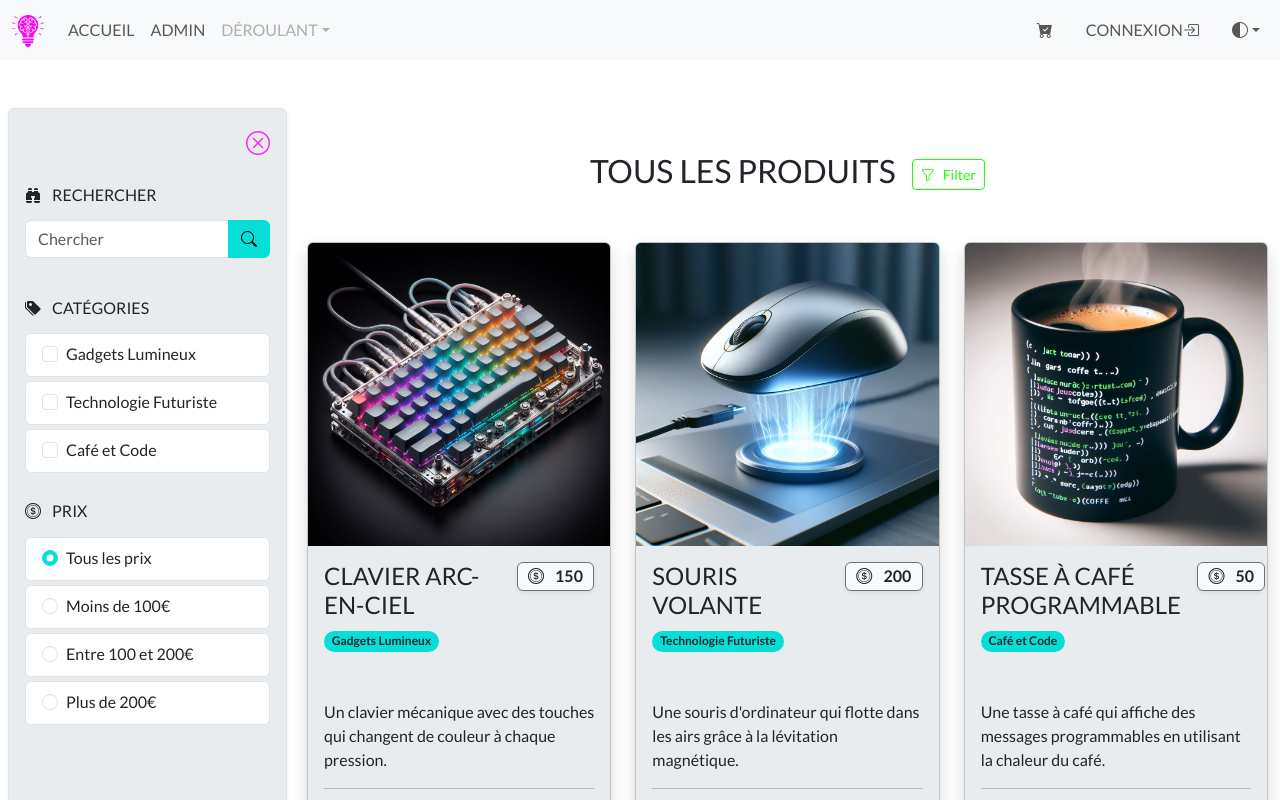
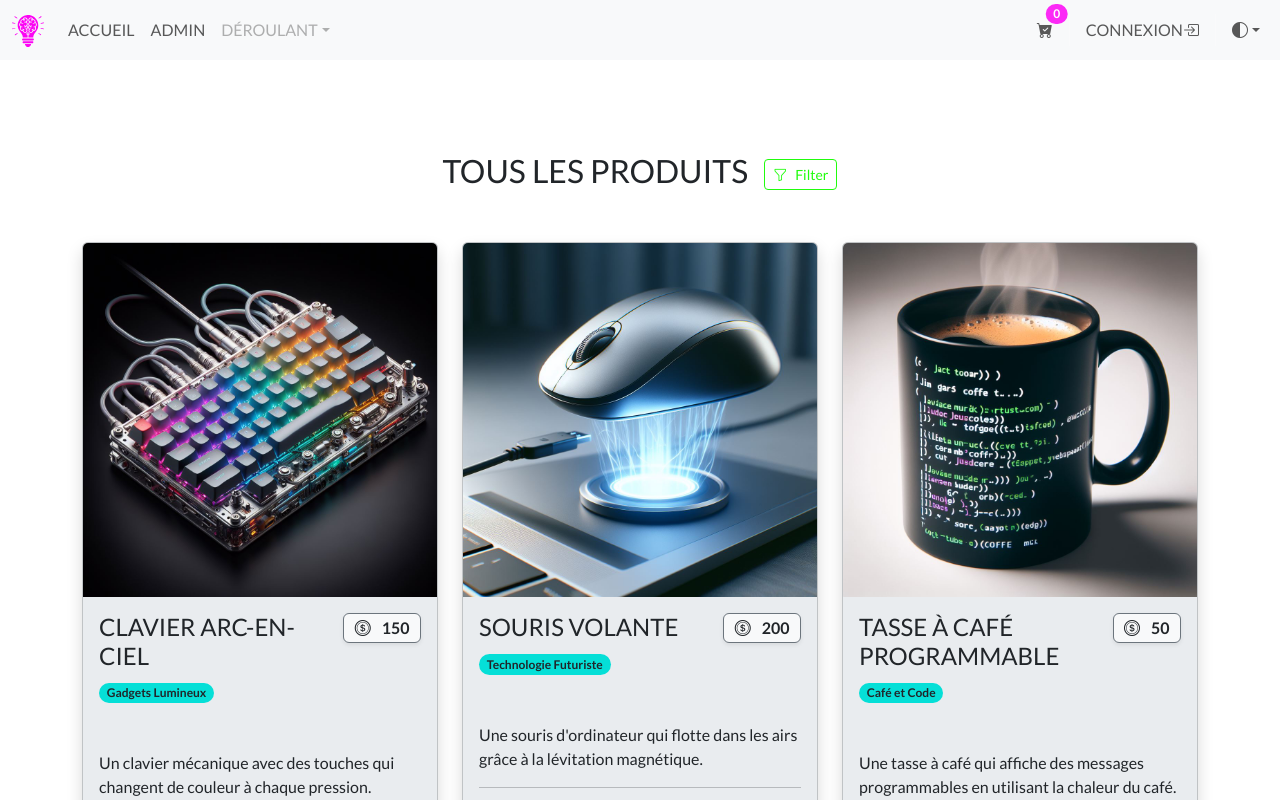
Before and after one commit to QuentinGra/Dev-Shop, a Vue app: page / in a window 1280 px wide. Shown: the top 800 px of the page. Built offline with nearby package versions, Linux system fonts and the light colour scheme.

Commit message:
feat(shop): add event for filter and basket counter

```diff
--- a/src/App.vue
+++ b/src/App.vue
@@ -2,20 +2,19 @@
 import TheHeader from '@/components/TheHeader.vue'
 import TheHome from '@/components/TheHome.vue'
 import TheFooter from '@/components/TheFooter.vue'
+import type { productsInterface } from './interfaces/product.interface'
+import { ref, type Ref } from 'vue'
 
-const userPrefersDark =
-  window.matchMedia && window.matchMedia('(prefers-color-scheme: dark)').matches
+let productForBasket: Ref<productsInterface | null> = ref(null)
 
-if (userPrefersDark) {
-  document.documentElement.dataset.bsTheme = 'dark'
-} else {
-  document.documentElement.dataset.bsTheme = 'light'
+const moveProductToBasket = (product: productsInterface): void => {
+  productForBasket.value = product
 }
 </script>
 
 <template>
-  <TheHeader />
-  <TheHome />
+  <TheHeader :data-product="productForBasket" />
+  <TheHome @event-add-product-to-basket="moveProductToBasket" />
   <TheFooter />
 </template>
 
--- a/src/components/TheHeader.vue
+++ b/src/components/TheHeader.vue
@@ -1,5 +1,17 @@
 <script setup lang="ts">
 import ThemeDropdown from '@/components/header/ThemeDropdown.vue'
+import type { productsInterface } from '@/interfaces/product.interface'
+import { ref, watchEffect, type Ref } from 'vue'
+
+const props = defineProps<{
+  dataProduct: productsInterface | null
+}>()
+
+const basket: Ref<productsInterface[]> = ref([])
+
+watchEffect(() => {
+  if (props.dataProduct) basket.value.push(props.dataProduct)
+})
 </script>
 
 <template>
@@ -30,7 +42,8 @@ import ThemeDropdown from '@/components/header/ThemeDropdown.vue'
               <i class="bi bi-cart-check-fill"></i>
               <small
                 class="position-absolute top-0 translate-middle-x m-1 gd-basket-counter badge rounded-pill bg-info"
-              ></small>
+                >{{ basket.length }}</small
+              >
             </a>
           </li>
           <li class="nav-item py-2 py-lg-1 col-12 col-lg-auto">
--- a/src/components/TheHome.vue
+++ b/src/components/TheHome.vue
@@ -1,14 +1,36 @@
 <script setup lang="ts">
 import ProductList from '@/components/shop/ProductList.vue'
 import ProductFilters from '@/components/shop/ProductFilters.vue'
+import { ref, type Ref } from 'vue'
+import type { productsInterface } from '@/interfaces/product.interface'
+
+const isShow: Ref<boolean> = ref(false)
+
+const toggleFilter = (toggleFilter: boolean): void => {
+  isShow.value = toggleFilter
+}
+
+const emit = defineEmits<{
+  eventAddProductToBasket: [productsInterface]
+}>()
+
+const moveProductToBasket = (product: productsInterface): void => {
+  emit('eventAddProductToBasket', product)
+}
 </script>
 
 <template>
   <main>
     <div class="d-md-flex">
-      <ProductFilters />
+      <div v-if="isShow">
+        <ProductFilters :visibility="isShow" @event-toggle-filter="toggleFilter" />
+      </div>
       <div class="flex-fill">
-        <ProductList />
+        <ProductList
+          :visibility="isShow"
+          @event-toggle-filter="toggleFilter"
+          @event-add-product-to-basket="moveProductToBasket"
+        />
       </div>
     </div>
   </main>
--- a/src/components/header/ThemeDropdown.vue
+++ b/src/components/header/ThemeDropdown.vue
@@ -1,5 +1,14 @@
 <script setup lang="ts">
 import { reactive } from 'vue'
+
+const userPrefersDark =
+  window.matchMedia && window.matchMedia('(prefers-color-scheme: dark)').matches
+
+if (userPrefersDark) {
+  document.documentElement.dataset.bsTheme = 'dark'
+} else {
+  document.documentElement.dataset.bsTheme = 'light'
+}
 
 const setTheme = (icon: string): void => {
   if (icon == 'bi-sun-fill') {
--- a/src/components/shop/ProductCard.vue
+++ b/src/components/shop/ProductCard.vue
@@ -1,9 +1,17 @@
 <script setup lang="ts">
-import { type products } from '@/interfaces/product.interface'
+import { type productsInterface } from '@/interfaces/product.interface'
 
 defineProps<{
-  dataProduct: products
+  dataProduct: productsInterface
 }>()
+
+const emit = defineEmits<{
+  eventAddProductToBasket: [productsInterface]
+}>()
+
+const addProduct = (product: productsInterface): void => {
+  emit('eventAddProductToBasket', product)
+}
 </script>
 
 <template>
@@ -28,7 +36,7 @@ defineProps<{
         <p class="card-text mt-5">{{ dataProduct.description }}</p>
         <hr />
         <div class="text-center">
-          <a href="" class="btn btn-info text-uppercase">
+          <a @click="addProduct(dataProduct)" class="btn btn-info text-uppercase">
             <i class="me-2 fs-6 bi bi-bag-heart-fill"></i>
             Ajouter au panier
           </a>
--- a/src/components/shop/ProductFilters.vue
+++ b/src/components/shop/ProductFilters.vue
@@ -6,18 +6,27 @@ const state = reactive({
   filters: INITIALS_FILTERS
 })
 
-// const test = (e: Event) => {
-//   console.log((e.target! as HTMLInputElement).value)
-// }
+defineProps<{
+  visibility: boolean
+}>()
+
+const emit = defineEmits<{
+  eventToggleFilter: [boolean]
+}>()
+
+const toggleFilter = (): void => {
+  emit('eventToggleFilter', false)
+}
 </script>
 
 <template>
-  <aside
-    class="overflow-hidden bg-body-secondary border shadow-sm d-flex flex-column flex-shrink-0 p-3 rounded w-md-25 m-2"
-  >
+  <aside class="bg-body-secondary border shadow-sm d-flex flex-column flex-shrink-0 p-3 rounded">
+    <!-- Button close -->
     <div class="text-center text-md-end order-1 order-md-0">
-      <i class="bi bi-x-circle text-info bg fs-4 fc-pointer"></i>
+      <i @click="toggleFilter" class="bi bi-x-circle text-info bg fs-4 fc-pointer"></i>
     </div>
+
+    <!-- Search -->
     <div class="mt-4">
       <Transition name="shake" appear>
         <h4 class="text-uppercase h6 pb-2">
@@ -37,6 +46,8 @@ const state = reactive({
         </span>
       </div>
     </div>
+
+    <!-- Categories -->
     <div class="mt-4">
       <Transition name="shake2" appear>
         <h4 class="text-uppercase h6 pb-2">
@@ -69,6 +80,8 @@ const state = reactive({
         </li>
       </ul>
     </div>
+
+    <!-- Prices -->
     <div class="mt-4">
       <Transition name="shake3" appear>
         <h4 class="text-uppercase h6 pb-2">
@@ -116,4 +129,8 @@ const state = reactive({
   animation: shakeX 2s;
   animation-delay: 1s;
 }
+
+.fc-pointer {
+  cursor: pointer;
+}
 </style>
--- a/src/components/shop/ProductList.vue
+++ b/src/components/shop/ProductList.vue
@@ -1,7 +1,25 @@
 <script setup lang="ts">
 import ProductCard from './ProductCard.vue'
 import products from '@/data/products.json'
+import { type productsInterface } from '@/interfaces/product.interface'
 let title = 'Tous les produits'
+
+defineProps<{
+  visibility: boolean
+}>()
+
+const emit = defineEmits<{
+  eventToggleFilter: [boolean]
+  eventAddProductToBasket: [productsInterface]
+}>()
+
+const toggleFilter = (): void => {
+  emit('eventToggleFilter', true)
+}
+
+const moveProductToBasket = (product: productsInterface): void => {
+  emit('eventAddProductToBasket', product)
+}
 </script>
 
 <template>
@@ -11,13 +29,13 @@ let title = 'Tous les produits'
     <div>
       <div>
         <h2 class="mb-4 d-inline-block me-3 text-uppercase">{{ title }}</h2>
-        <a href="/" class="btn btn-sm btn-outline-warning h2"
+        <a @click="toggleFilter" class="btn btn-sm btn-outline-warning h2"
           ><i class="me-2 bi bi-funnel"></i>Filter</a
         >
       </div>
       <div class="row row-cols-1 row-cols-md-2 row-cols-lg-3 g-4 mt-1">
         <div v-for="(product, i) in products" :key="i">
-          <ProductCard :data-product="product" />
+          <ProductCard :data-product="product" @event-add-product-to-basket="moveProductToBasket" />
         </div>
       </div>
     </div>
--- a/src/interfaces/product.interface.ts
+++ b/src/interfaces/product.interface.ts
@@ -1,4 +1,4 @@
-export interface products {
+export interface productsInterface {
   productId: number
   name: string
   description: string
```
